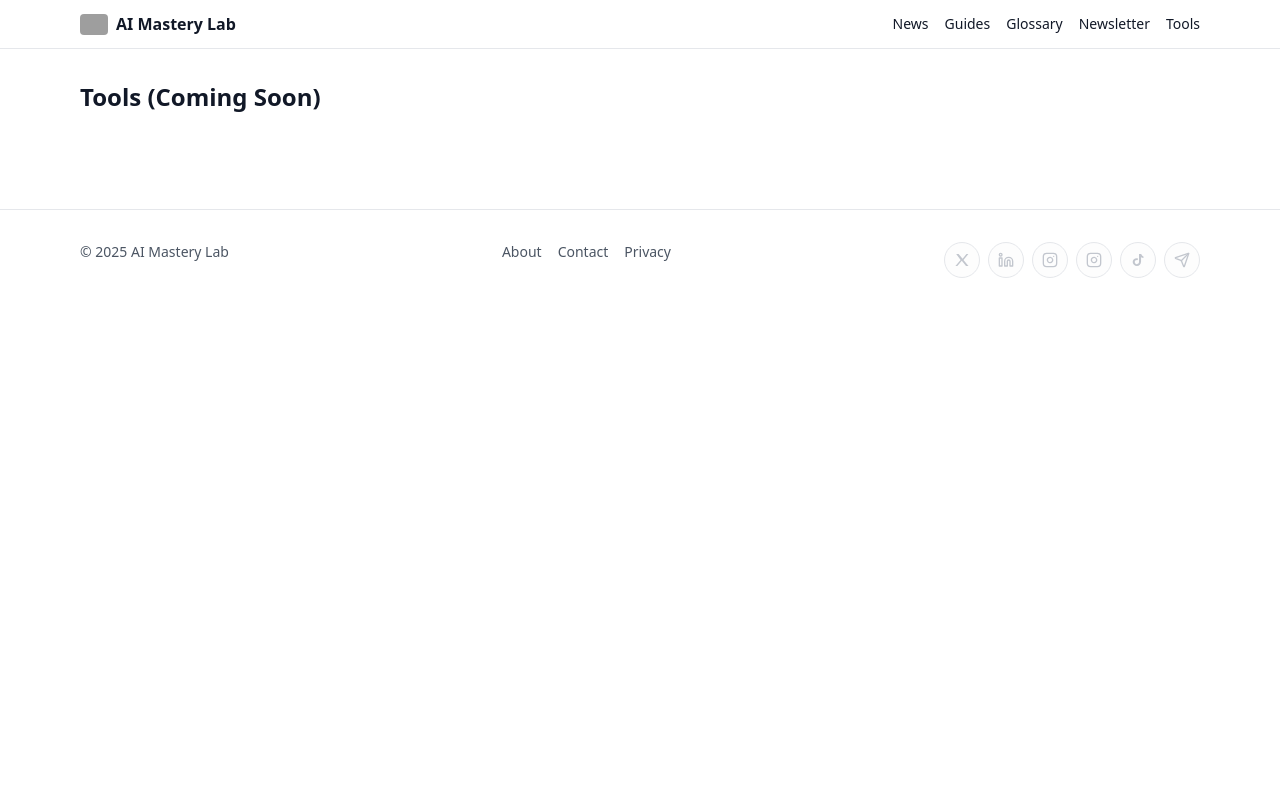
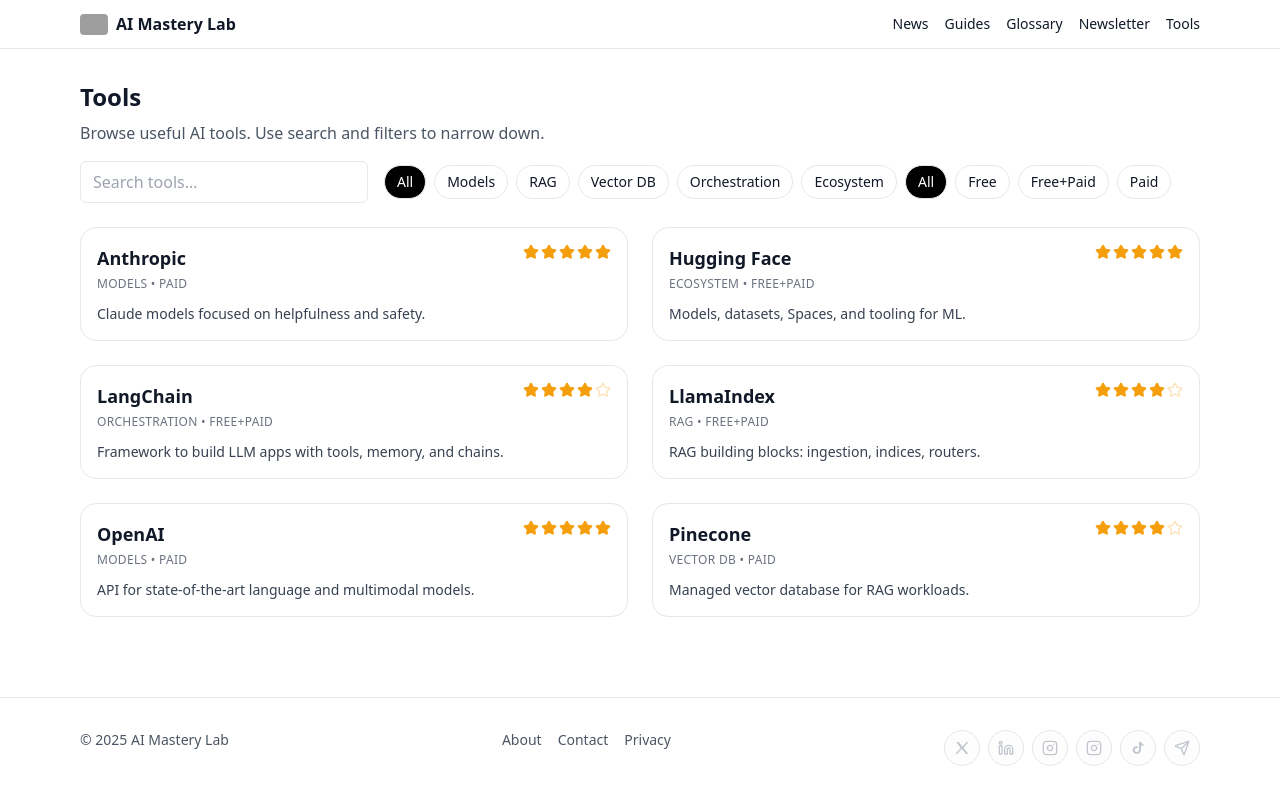
Before and after one commit to Jatin2349/ai-news-site, a Next.js app: page /tools in a window 1280 px wide. Built offline with nearby package versions, Linux system fonts and the light colour scheme; grey boxes are pictures that could not be loaded.

Commit message:
Update page.tsx

```diff
--- a/app/tools/page.tsx
+++ b/app/tools/page.tsx
@@ -1 +1,96 @@
-export default function Tools(){return <div><h1 className='text-2xl font-semibold mb-4'>Tools (Coming Soon)</h1></div>}
+'use client'
+
+import { useMemo, useState } from 'react'
+import tools from '../../data/tools.json'
+import ToolCard from '../../components/ToolCard'
+
+type Tool = {
+  name: string
+  url: string
+  category: string
+  pricing: string
+  affiliate_code?: string
+  rating?: number
+  summary?: string
+}
+
+const ALL = 'All'
+const categories = [ALL, 'Models', 'RAG', 'Vector DB', 'Orchestration', 'Ecosystem']
+const pricing = [ALL, 'Free', 'Free+Paid', 'Paid']
+
+export const metadata = {
+  title: 'Tools',
+  description: 'Curated AI tools directory with quick filters and search.'
+}
+
+export default function ToolsPage() {
+  const [q, setQ] = useState('')
+  const [cat, setCat] = useState<string>(ALL)
+  const [price, setPrice] = useState<string>(ALL)
+
+  const filtered: Tool[] = useMemo(() => {
+    return (tools as Tool[])
+      .filter(t => (cat === ALL ? true : t.category === cat))
+      .filter(t => (price === ALL ? true : t.pricing === price))
+      .filter(t => {
+        if (!q.trim()) return true
+        const s = (t.name + ' ' + (t.summary ?? '') + ' ' + t.category).toLowerCase()
+        return s.includes(q.trim().toLowerCase())
+      })
+      .sort((a, b) => (a.name > b.name ? 1 : -1))
+  }, [q, cat, price])
+
+  return (
+    <div>
+      <h1 className="text-2xl font-semibold mb-2">Tools</h1>
+      <p className="text-gray-600 mb-4">Browse useful AI tools. Use search and filters to narrow down.</p>
+
+      {/* Controls */}
+      <div className="flex flex-col md:flex-row md:items-center gap-3 md:gap-4 mb-6">
+        <input
+          value={q}
+          onChange={e => setQ(e.target.value)}
+          placeholder="Search tools…"
+          className="w-full md:w-72 border rounded-md px-3 py-2"
+        />
+        <div className="flex flex-wrap gap-2">
+          {/* Category pills */}
+          <div className="flex flex-wrap gap-2">
+            {categories.map(c => (
+              <button
+                key={c}
+                onClick={() => setCat(c)}
+                className={`px-3 py-1.5 rounded-full border text-sm ${cat === c ? 'bg-black text-white' : 'hover:bg-gray-50'}`}
+              >
+                {c}
+              </button>
+            ))}
+          </div>
+          {/* Pricing pills */}
+          <div className="flex flex-wrap gap-2">
+            {pricing.map(p => (
+              <button
+                key={p}
+                onClick={() => setPrice(p)}
+                className={`px-3 py-1.5 rounded-full border text-sm ${price === p ? 'bg-black text-white' : 'hover:bg-gray-50'}`}
+              >
+                {p}
+              </button>
+            ))}
+          </div>
+        </div>
+      </div>
+
+      {/* Grid */}
+      <div className="grid gap-6 md:grid-cols-2">
+        {filtered.map((t, i) => (
+          <ToolCard key={i} tool={t} />
+        ))}
+      </div>
+
+      {filtered.length === 0 && (
+        <p className="mt-6 text-sm text-gray-500">No tools match your filters. Try clearing search or filters.</p>
+      )}
+    </div>
+  )
+}
```
